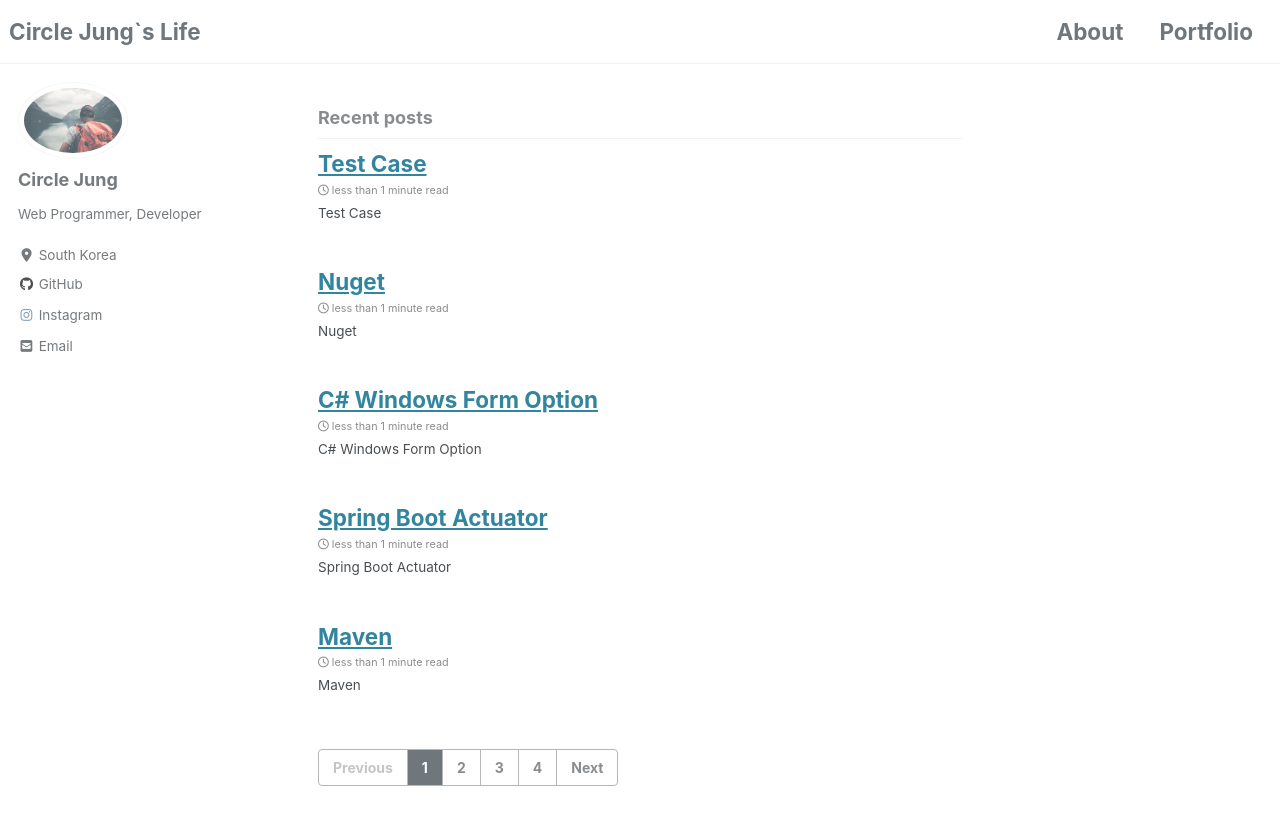
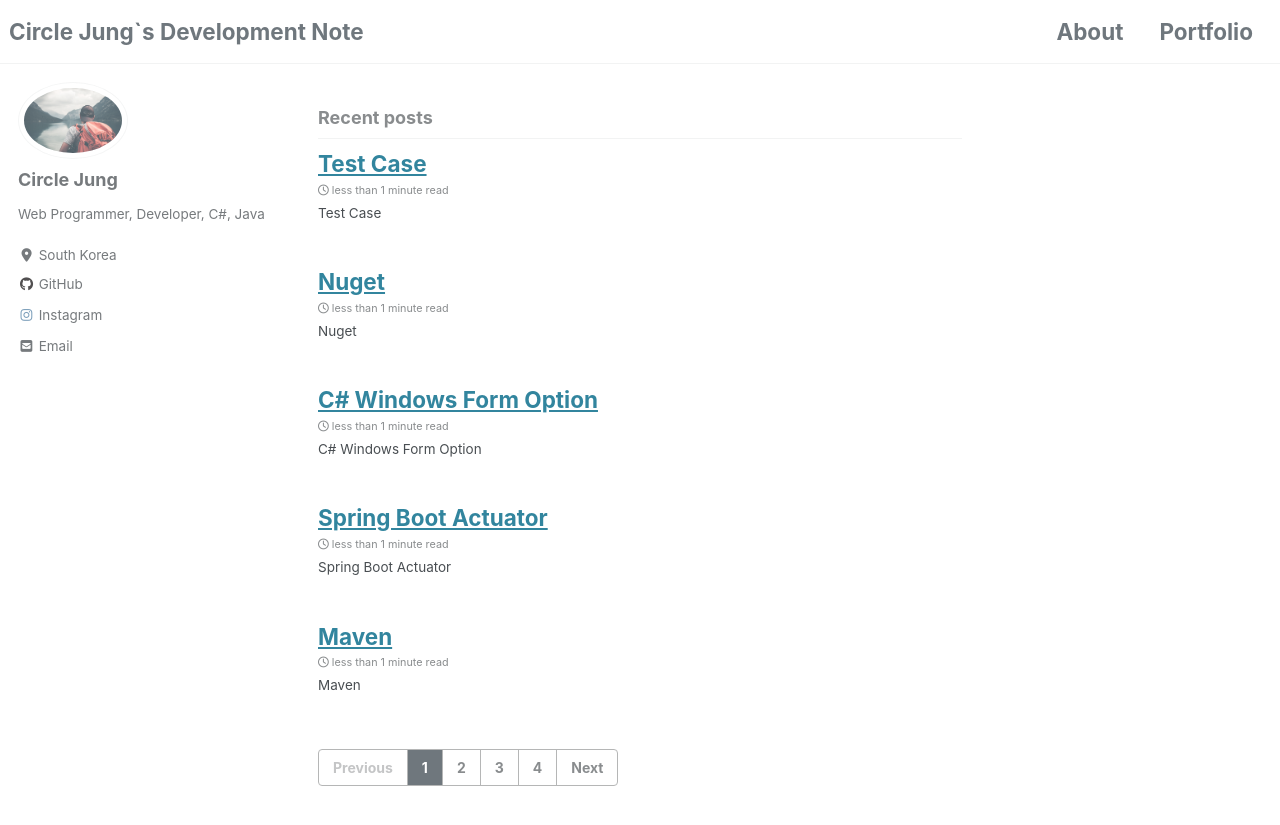
Before and after one commit to jwh0124/jwh0124.github.io, a Jekyll site: the page built from index.html, in a window 1280 px wide and 900 px high. Shown: the top 825 px of the window. Built offline with Jekyll 4.4.1, drawn with Linux system fonts in a browser that asks for light colours; cached includes are drawn as plain includes; nearby versions of some CDN libraries; the list of posts is cut into pages by our own code.

Commit message:
- title update

```diff
--- a/_config.yml
+++ b/_config.yml
@@ -16,11 +16,11 @@ minimal_mistakes_skin    : "default" # "air", "aqua", "contrast", "dark", "dirt"
 
 # Site Settings
 locale                   : "en-US"
-title                    : "Circle Jung`s Life"
+title                    : "Circle Jung`s Development Note"
 title_separator          : "-"
 subtitle                 : # site tagline that appears below site title in masthead
 name                     : "Circle Jung"
-description              : "Web Programmer, Developer"
+description              : "Web Programmer, Developer, C#, Java"
 url                      : "https://jwh0124.github.io"
 baseurl                  : # the subpath of your site, e.g. "/blog"
 repository               : # GitHub username/repo-name e.g. "mmistakes/minimal-mistakes"
@@ -109,7 +109,7 @@ analytics:
 author:
   name             : "Circle Jung"
   avatar           : "/assets/images/avatar.jpg"
-  bio              : "Web Programmer, Developer"
+  bio              : "Web Programmer, Developer, C#, Java"
   location         : "South Korea"
   email            : "jwh0124@gmail.com"
   links:
```
